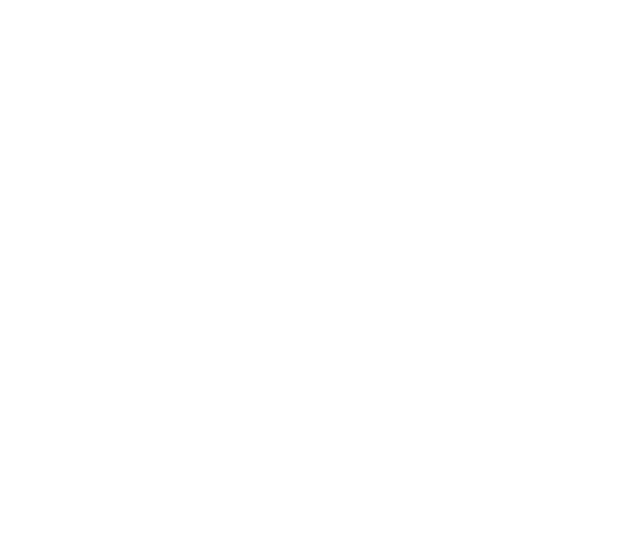
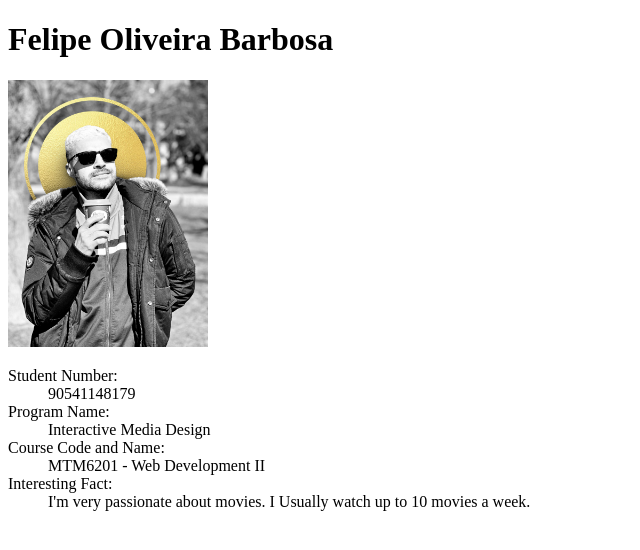
Before and after one commit to olliveirafelipe/mtm6201-week1, a plain HTML site: page home.html in a window 1280 px wide. Shown: the whole page, without its empty margins (0-640 px from the left). Drawn offline with Linux system fonts and the light colour scheme.

Commit message:
Completed information changes

```diff
--- a/home.html
+++ b/home.html
@@ -2,10 +2,30 @@
 <html lang="en">
 <head>
     <meta charset="UTF-8">
+    <meta http-equiv="X-UA-Compatible" content="IE=edge">
     <meta name="viewport" content="width=device-width, initial-scale=1.0">
     <title>Felipe Oliveira Barbosa</title>
 </head>
 <body>
 
+    <h1>Felipe Oliveira Barbosa</h1>
+
+    <div class="profile-image">
+        <img src="images/image-felipe.jpg" alt="Image of Felipe Oliveira Barbosa" style="width:200px;height:auto;">
+    </div>
+
+    <dl>
+        <dt>Student Number:</dt>
+        <dd>90541148179</dd>
+
+        <dt>Program Name:</dt>
+        <dd>Interactive Media Design</dd>
+
+        <dt>Course Code and Name:</dt>
+        <dd>MTM6201 - Web Development II</dd>
+
+        <dt>Interesting Fact:</dt>
+        <dd>I'm very passionate about movies. I Usually watch up to 10 movies a week.</dd>
+    </dl>
 </body>
 </html>
```
Also changed, not shown: images/image-felipe.jpg (added).
